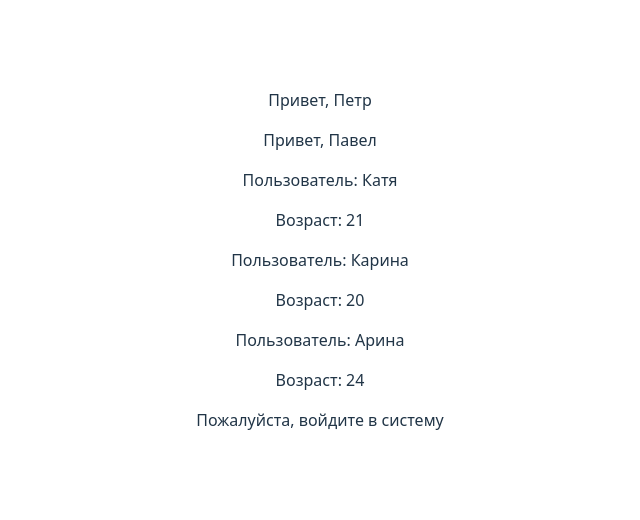
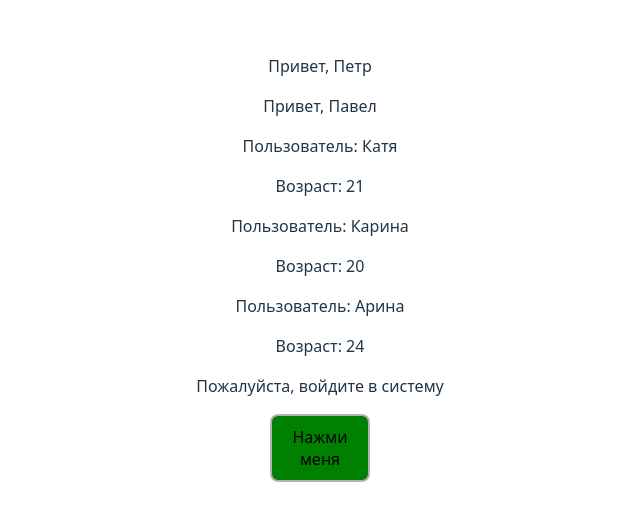
Before and after one commit to KayotPoziloy/react-study, a React (Vite) app: page / in a window 1280 px wide. Shown: the part 140-660 px from the top of the page, without its empty margins (320-960 px from the left). Built offline with nearby package versions, Linux system fonts and the light colour scheme.

Commit message:
frth task

```diff
--- a/src/App.jsx
+++ b/src/App.jsx
@@ -1,4 +1,5 @@
 import "./App.css";
+import Button from "./components/Button/Button";
 import Greeting from "./components/Greeting";
 import LoginStatus from "./components/LoginStatus";
 import UserProfile from "./components/UserProfile";
@@ -18,6 +19,7 @@ function App() {
         <UserProfile key={user.id} name={user.name} age={user.age} />
       ))}
       <LoginStatus isLoggedIn={false} />
+      <Button />
     </>
   );
 }
--- /dev/null
+++ b/src/components/Button/Button.jsx
@@ -0,0 +1,9 @@
+import styles from "./Colors.module.css";
+
+export default function Button() {
+  return (
+    <button className={`${styles.green} ${styles.size} ${styles.border}`}>
+      Нажми меня
+    </button>
+  );
+}
--- /dev/null
+++ b/src/components/Button/Colors.module.css
@@ -0,0 +1,12 @@
+.size {
+  height: auto;
+  width: 100px;
+}
+
+.border {
+  border: 2px solid rgb(178, 178, 178);
+}
+
+.green {
+  background-color: green;
+}
```
